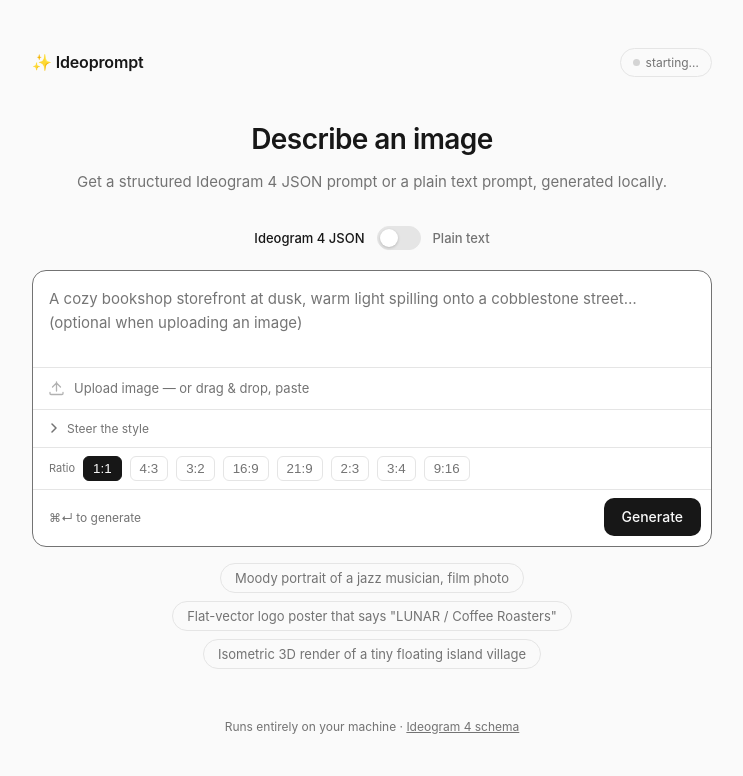
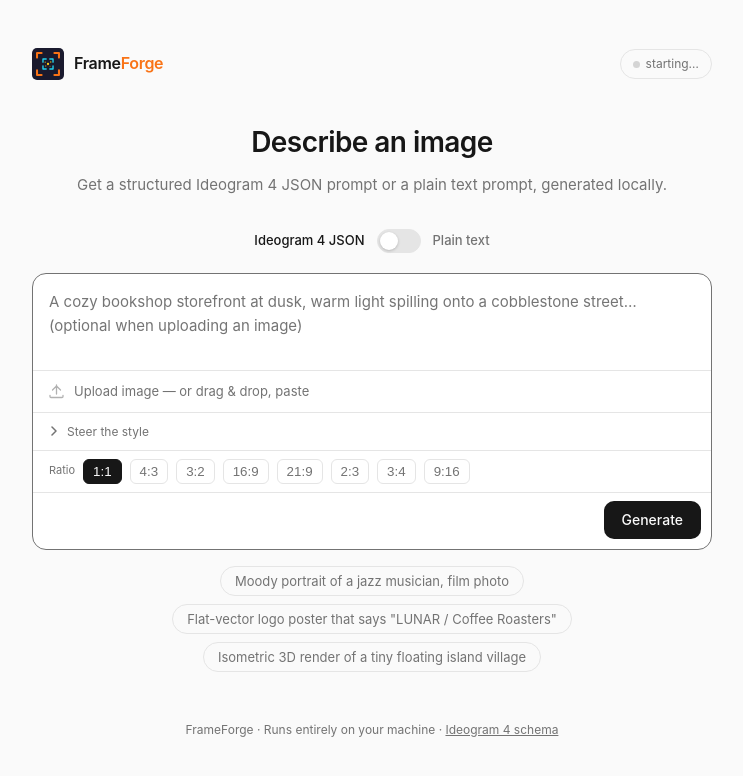
Before and after one commit to Arnold2006/FrameForge, a website: page app/public/index.html in a window 1280 px wide. Shown: the whole page, without its empty margins (268-1011 px from the left). Drawn offline with Linux system fonts and the light colour scheme; no server answers.

Commit message:
Rename title and update brand section in HTML

```diff
--- a/app/public/index.html
+++ b/app/public/index.html
@@ -3,7 +3,7 @@
 <head>
 <meta charset="utf-8">
 <meta name="viewport" content="width=device-width, initial-scale=1">
-<title>Ideoprompt</title>
+<title>FrameForge</title>
 <style>
   :root {
     --bg: #fafafa;
@@ -51,8 +51,10 @@
   }
   .wrap { max-width: 720px; margin: 0 auto; padding: 48px 20px 96px; }
   header { display: flex; align-items: center; justify-content: space-between; margin-bottom: 40px; }
-  .brand { font-weight: 600; font-size: 16px; letter-spacing: -0.01em; }
-  .brand span { opacity: 0.5; font-weight: 400; }
+  .brand { display: inline-flex; align-items: center; gap: 10px; }
+  .brand svg { width: 32px; height: 32px; flex-shrink: 0; }
+  .brand-name { font-weight: 600; font-size: 16px; letter-spacing: -0.02em; }
+  .brand-name span { color: #f97316; }
   .status {
     display: inline-flex; align-items: center; gap: 6px;
     font-size: 12px; color: var(--muted);
@@ -120,7 +122,7 @@
   }
   .img-clear:hover { color: var(--fg); }
 
-  .bar { display: flex; align-items: center; justify-content: space-between; padding: 8px 10px 10px 16px; border-top: 1px solid var(--border); }
+  .bar { display: flex; align-items: center; justify-content: flex-end; padding: 8px 10px 10px 16px; border-top: 1px solid var(--border); }
   .hint { font-size: 12px; color: var(--muted); }
   button.go {
     border: 0; border-radius: 10px; padding: 8px 18px;
@@ -302,7 +304,25 @@
 <body>
 <div class="wrap">
   <header>
-    <div class="brand">✨ Ideoprompt</div>
+    <div class="brand">
+      <svg width="32" height="32" viewBox="0 0 140 140" xmlns="http://www.w3.org/2000/svg">
+        <rect x="0" y="0" width="140" height="140" rx="22" fill="#1a1a2e"/>
+        <polyline points="22,42 22,22 42,22" stroke="#f97316" stroke-width="9" fill="none" stroke-linecap="round" stroke-linejoin="round"/>
+        <polyline points="98,22 118,22 118,42" stroke="#f97316" stroke-width="9" fill="none" stroke-linecap="round" stroke-linejoin="round"/>
+        <polyline points="22,98 22,118 42,118" stroke="#f97316" stroke-width="9" fill="none" stroke-linecap="round" stroke-linejoin="round"/>
+        <polyline points="98,118 118,118 118,98" stroke="#f97316" stroke-width="9" fill="none" stroke-linecap="round" stroke-linejoin="round"/>
+        <polyline points="48,62 48,48 62,48" stroke="#22d3ee" stroke-width="6" fill="none" stroke-linecap="round" stroke-linejoin="round"/>
+        <polyline points="78,48 92,48 92,62" stroke="#22d3ee" stroke-width="6" fill="none" stroke-linecap="round" stroke-linejoin="round"/>
+        <polyline points="48,78 48,92 62,92" stroke="#22d3ee" stroke-width="6" fill="none" stroke-linecap="round" stroke-linejoin="round"/>
+        <polyline points="78,92 92,92 92,78" stroke="#22d3ee" stroke-width="6" fill="none" stroke-linecap="round" stroke-linejoin="round"/>
+        <circle cx="70" cy="70" r="5" fill="#facc15"/>
+        <circle cx="58" cy="62" r="3" fill="#facc15" opacity="0.75"/>
+        <circle cx="82" cy="61" r="3.5" fill="#facc15" opacity="0.8"/>
+        <circle cx="79" cy="80" r="2.5" fill="#facc15" opacity="0.6"/>
+        <circle cx="60" cy="79" r="3" fill="#facc15" opacity="0.65"/>
+      </svg>
+      <span class="brand-name">Frame<span>Forge</span></span>
+    </div>
     <div class="status" id="status"><span class="dot"></span><span id="statusText">starting…</span></div>
   </header>
 
@@ -368,7 +388,6 @@
     </div>
 
     <div class="bar">
-      <span class="hint">⌘↵ to generate</span>
       <button class="go" id="go"><span class="spinner"></span><span id="goText">Generate</span></button>
     </div>
   </div>
@@ -397,7 +416,7 @@
     </div>
   </div>
 
-  <footer>Runs entirely on your machine · <a href="/api/schema">Ideogram 4 schema</a></footer>
+  <footer>FrameForge · Runs entirely on your machine · <a href="/api/schema">Ideogram 4 schema</a></footer>
 </div>
 
 <script>
```
